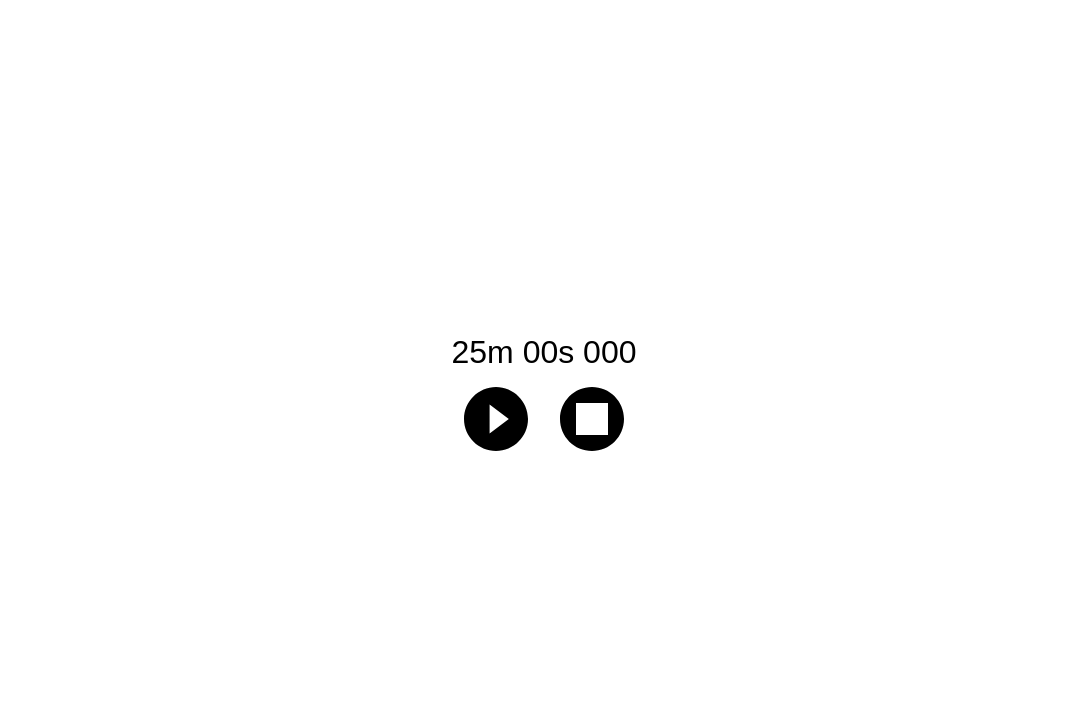
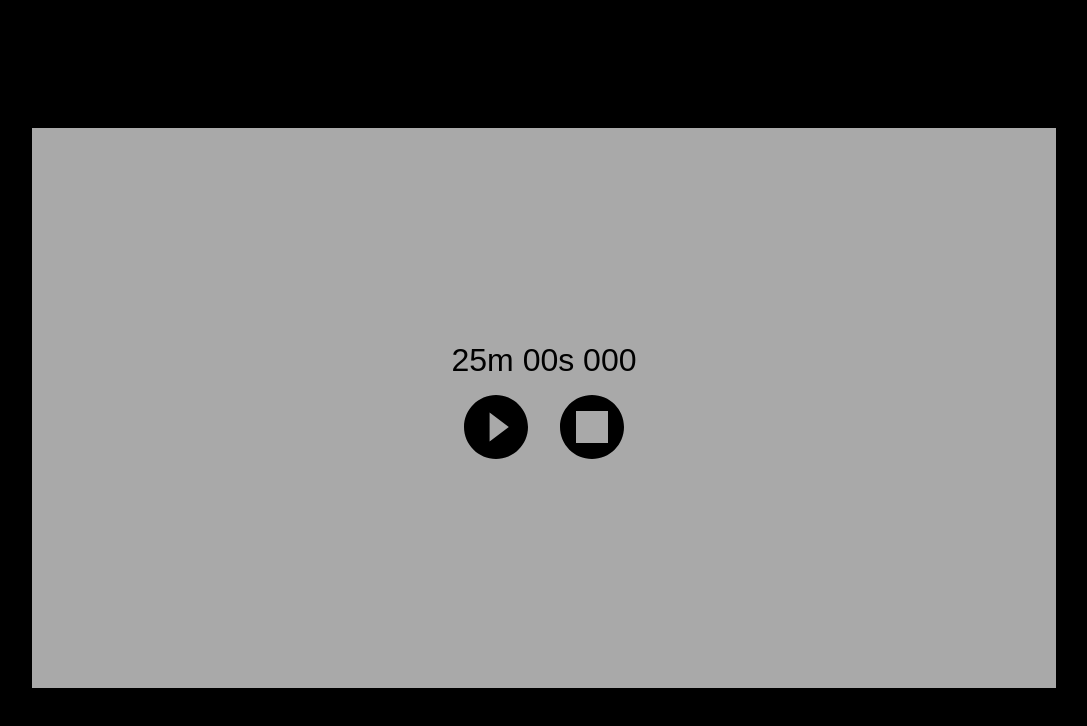
Before and after one commit to htbkoo/PomodoroClockRevisitReactRedux_bak, a React (Create React App) app: page / in a window 1280 px wide. Shown: the top 726 px of the page, without its empty margins (96-1183 px from the left). Built offline with nearby package versions, Linux system fonts and the light colour scheme.

Commit message:
updated design Pomodoro Clock (with React + Redux)

```diff
--- a/src/index.css
+++ b/src/index.css
@@ -1,9 +1,14 @@
-html{
+html {
     height: 100%;
+    padding: 10%;
+    background-color: black;
+    overflow-y: hidden;
 }
 
 body {
-    height: 100%;
+    height: 70%;
+
+    background: darkgray;
 
     margin: 0;
     padding: 0;
```
